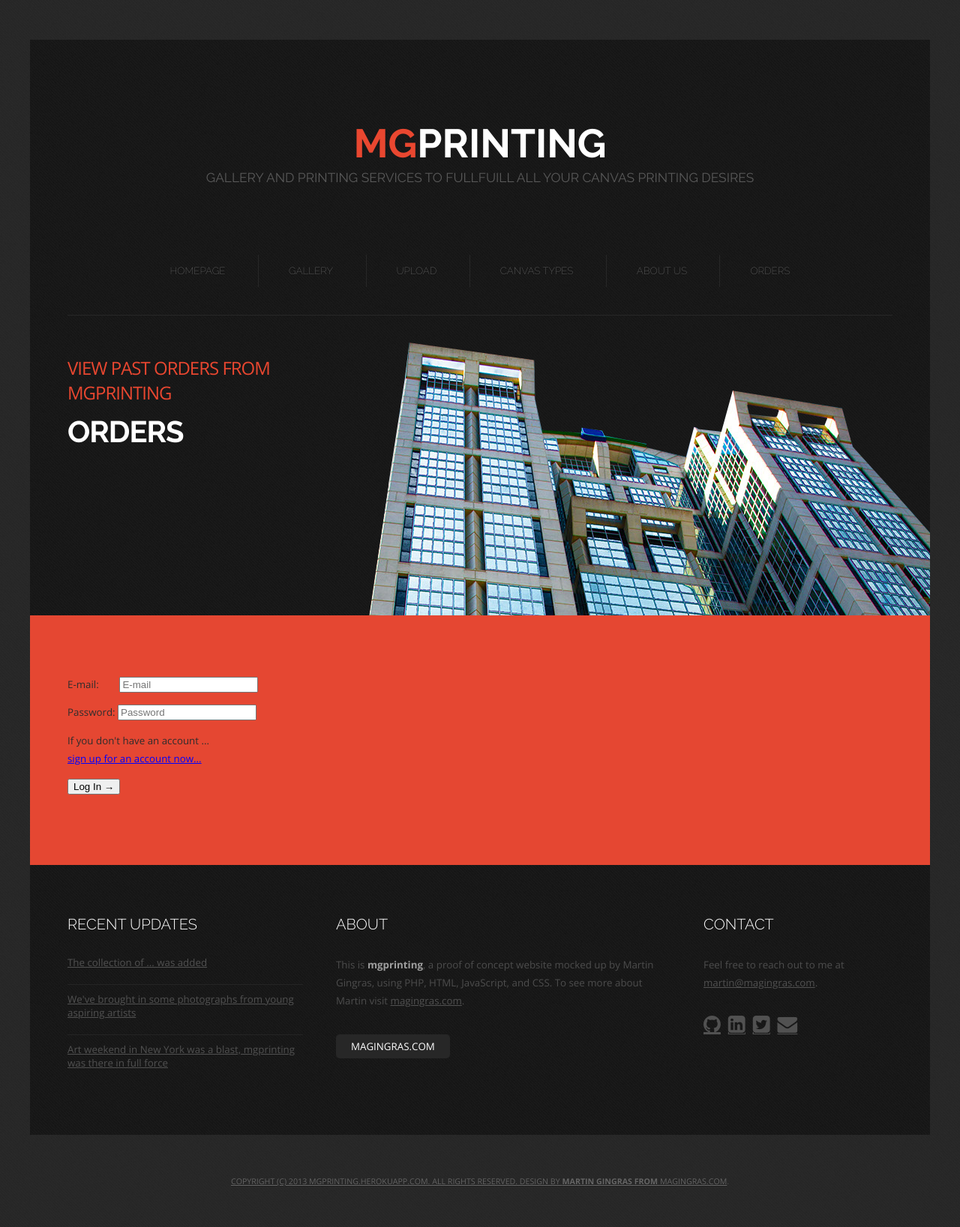
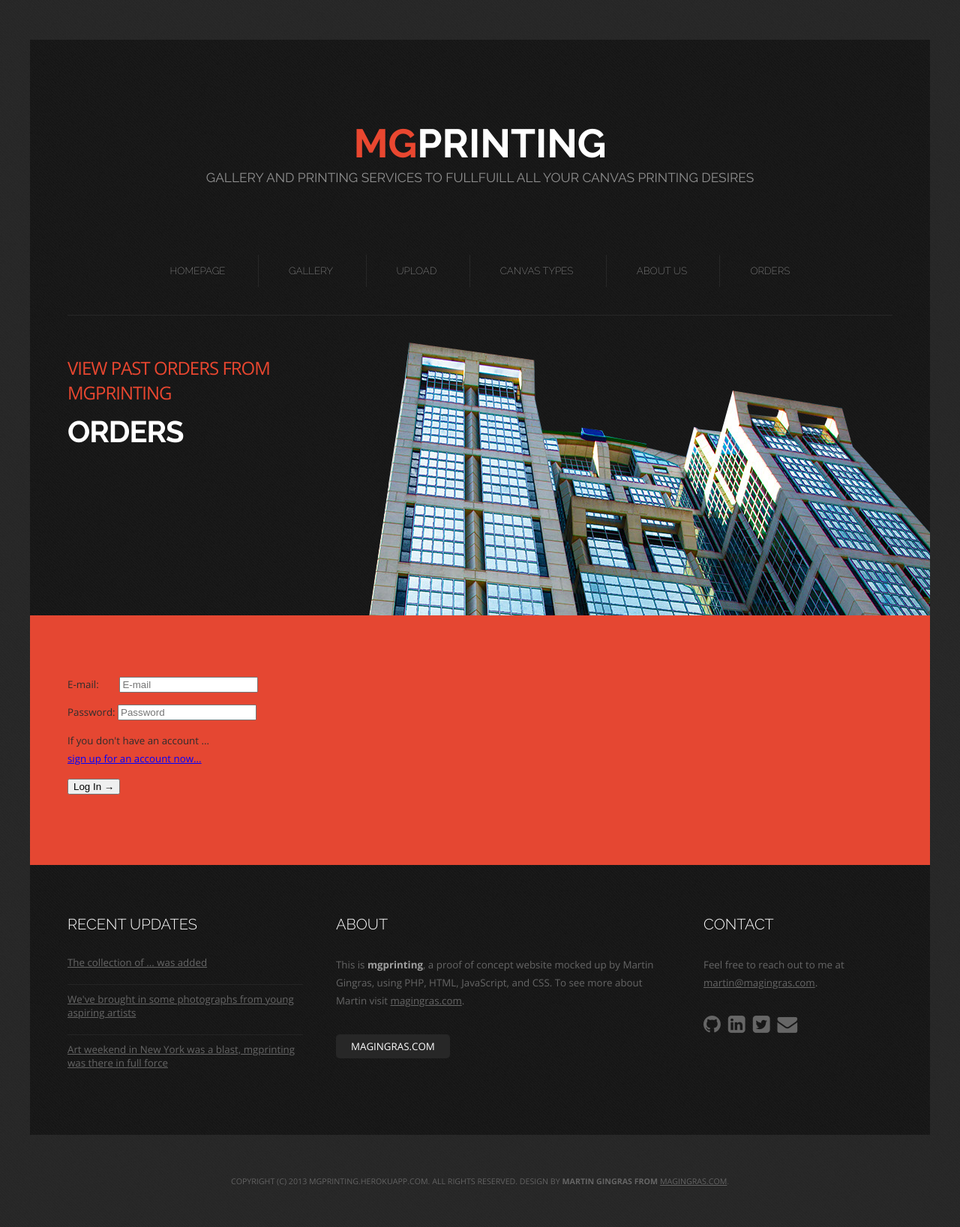
Before and after one commit to mustafakarali/canvas-printing, a PHP site: page /orders.php in a window 1280 px wide. Shown: the whole page at 75% size. Run offline with PHP 8.4, Linux system fonts and the light colour scheme.

Commit message:
moving style

```diff
--- a/css/master.css
+++ b/css/master.css
@@ -332,11 +332,11 @@ ul.style4 .first
   text-transform: uppercase;
   font-size: 1.3em;
   font-family: 'Raleway', sans-serif;
-	color: #595959;
+  color: #909090;
 }
 
 #logo p a {
-	color: #595959;
+  color: #909090;
 }
 
 #logo a {
@@ -381,7 +381,7 @@ ul.style4 .first
   font-size: 1.2;
   font-weight: 200;
   font-family: 'Raleway', sans-serif;
-	color: #666666;
+  color: #999999;
   border: none;
 }
 
@@ -457,12 +457,12 @@ ul.style4 .first
 {
   overflow: hidden;
   padding: 5em 0em;
-	color: #4D4D4D;
+  color: #666666;
 }
 
 #footer-content a
 {
-	color: #515151;
+  color: #666666;
 }
 
 #footer-content h2
@@ -574,3 +574,11 @@ ul.style4 .first
   font-size: 1.3em;
   font-weight: 600;
 }
+i
+{
+  text-decoration: none;
+}
+i:hover
+{
+  color:white;
+}
--- a/footer.php
+++ b/footer.php
@@ -16,10 +16,10 @@
     <h2>Contact</h2>
     <p>Feel free to reach out to me at <a href="mailto:martin@magingras.com?Subject=Canvas%20Printing">martin@magingras.com</a>.</p>
     <ul class="style2">
-      <li><a href="http://github.com/mgingras/"><i class="icon-github icon-2x"></i></a></li>
-      <li><a href="http://www.linkedin.com/in/martinpgingras"><i class="icon-linkedin-sign icon-2x"></i></a></li>
-      <li><a href="https://twitter.com/martin_gingras"><i class="icon-twitter-sign icon-2x"></i></a></li>
-      <li><a href="mailto:martin@magingras.com?Subject=Your%20Website" title="Email Me!"><i class="icon-envelope-alt icon-2x"></i></li>
+      <li><a style="text-decoration:none;" href="http://github.com/mgingras/"><i class="icon-github icon-2x"></i></a></li>
+      <li><a style="text-decoration:none;" href="http://www.linkedin.com/in/martinpgingras"><i class="icon-linkedin-sign icon-2x"></i></a></li>
+      <li><a style="text-decoration:none;" href="https://twitter.com/martin_gingras"><i class="icon-twitter-sign icon-2x"></i></a></li>
+      <li><a style="text-decoration:none;" href="mailto:martin@magingras.com?Subject=Your%20Website" title="Email Me!"><i class="icon-envelope-alt icon-2x"></i></li>
       </ul>
     </div> <!-- fbox3 -->
   </div> <!-- footer-content -->
--- a/gallery.php
+++ b/gallery.php
@@ -37,7 +37,7 @@ include("head.php");
 <div id="featured-wrapper">
 <div id="fullbox">
   <form action="login.php" method="post" accept-charset="utf-8">
-    <table border = "1" style="text-align:center">
+    <table border = "1" style="text-align:center;color:white;">
       <tr>
         <th>
           <h3>Description</h3>
--- a/head.php
+++ b/head.php
@@ -8,6 +8,7 @@
 	<title><?php echo "Canvas Printing - $title" ?></title>
 	<link rel="stylesheet" href="css/master.css" type="text/css" media="all" charset="utf-8">
   <link rel="stylesheet" href="css/font-awesome.css">
+  <link rel="icon" type="image/ico" href="images/favicon.ico">
 	<script type="text/javascript" src="scripts/javaScripts.js"></script>
 </head>
 <body>
--- a/orders.php
+++ b/orders.php
@@ -4,8 +4,8 @@ include("head.php");
 ?>
 <div class="content"> <span>View past orders from mgprinting</span>
   <h2>Orders</h2>
-</div>
 </div> <!-- content -->
+</div> <!-- page -->
 <div id="featured-wrapper">
 <div id="box1">
   <form action="display_orders.php" method="post" id="myForm">
--- a/upload.php
+++ b/upload.php
@@ -4,8 +4,8 @@ include("head.php");
 ?>
 <div class="content"> <span>Upload your our own images for printing</span>
   <h2>Upload</h2>
-</div>
 </div> <!-- content -->
+</div> <!-- page -->
 <div id="featured-wrapper">
 <div id="box1">
   <form action = "upload_submit.php" method="post"  enctype = "multipart/form-data">
```
Also changed, not shown: sign_up_submit.php (+25 -9 lines). Lines whose indentation alone changed are shown as unchanged.
